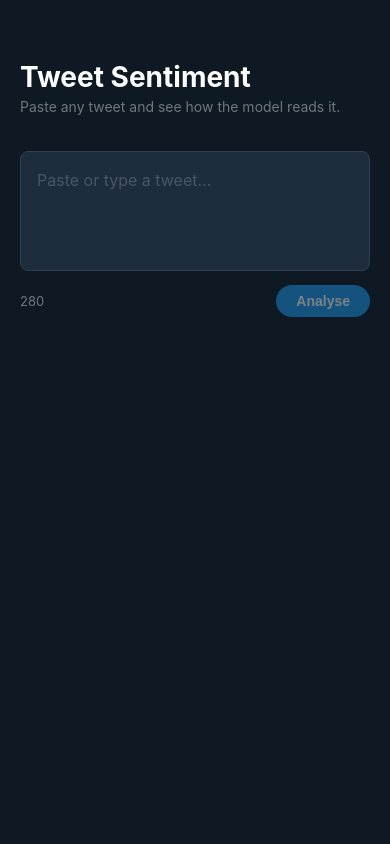
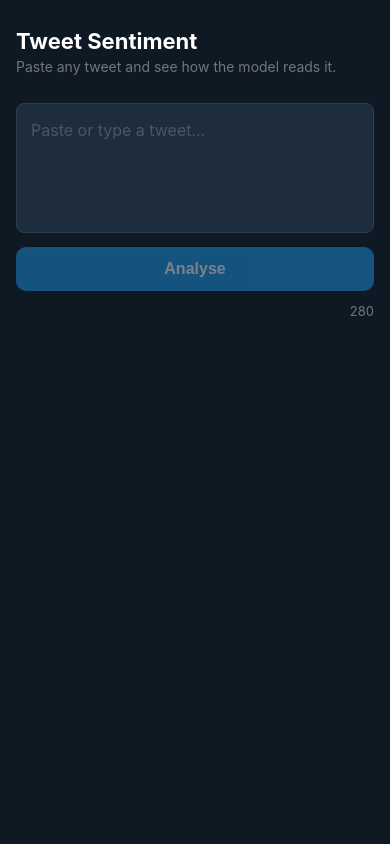
Before and after one commit to eyeofshreyas/Twitter-Sentiment-Analysis, a Flask app: page / in a window 390 px wide. Run offline with Flask 3, Linux system fonts and the light colour scheme; parts of the project's set-up code (start-up, migrations or seed data) failed here and were passed over.

```diff
--- a/templates/index.html
+++ b/templates/index.html
@@ -12,11 +12,11 @@
             background: #0f1923;
             color: #e7e9ea;
             min-height: 100vh;
-            padding: 60px 20px;
+            padding: 48px 20px 40px;
         }
 
         h1 {
-            font-size: 28px;
+            font-size: 26px;
             font-weight: 700;
             color: #fff;
             margin-bottom: 4px;
@@ -25,7 +25,7 @@
         .subtitle {
             font-size: 14px;
             color: #71767b;
-            margin-bottom: 36px;
+            margin-bottom: 28px;
         }
 
         .container {
@@ -42,11 +42,12 @@
             font-size: 16px;
             font-family: inherit;
             line-height: 1.6;
-            padding: 16px;
+            padding: 14px;
             resize: none;
-            height: 120px;
+            height: 130px;
             outline: none;
             transition: border-color 0.15s;
+            -webkit-appearance: none;
         }
 
         textarea:focus {
@@ -62,11 +63,13 @@
             justify-content: space-between;
             align-items: center;
             margin-top: 10px;
+            gap: 12px;
         }
 
         .char {
             font-size: 13px;
             color: #71767b;
+            flex-shrink: 0;
         }
 
         .char.warn { color: #f4a100; }
@@ -77,24 +80,41 @@
             color: #fff;
             border: none;
             border-radius: 20px;
-            padding: 8px 20px;
-            font-size: 14px;
+            padding: 10px 24px;
+            font-size: 15px;
             font-weight: 600;
             cursor: pointer;
             transition: background 0.15s;
+            min-height: 44px;
+            touch-action: manipulation;
+            flex-shrink: 0;
         }
 
         button:hover { background: #1a8cd8; }
+        button:active { background: #1577b5; }
         button:disabled { opacity: 0.45; cursor: default; }
+
+        @media (max-width: 480px) {
+            body { padding: 28px 16px 32px; }
+            h1 { font-size: 22px; }
+            .row { flex-direction: column-reverse; align-items: stretch; }
+            button { width: 100%; text-align: center; border-radius: 10px; font-size: 16px; }
+            .char { text-align: right; }
+        }
 
         /* result */
         .result-box {
-            margin-top: 28px;
+            margin-top: 24px;
             background: #1e2d3d;
             border: 1px solid #2d3f50;
             border-radius: 8px;
             padding: 20px;
             animation: up 0.2s ease;
+        }
+
+        @media (max-width: 480px) {
+            .result-box { padding: 16px; }
+            .verdict { font-size: 20px; }
         }
 
         @keyframes up {
```
